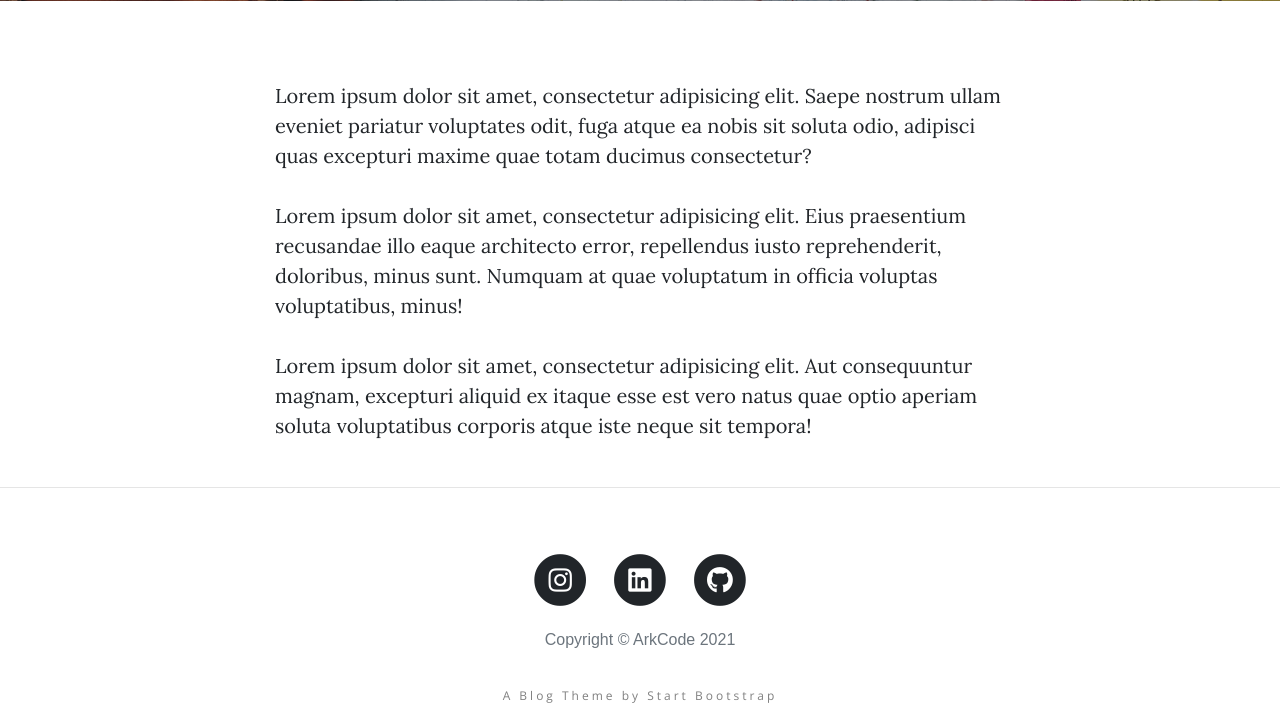
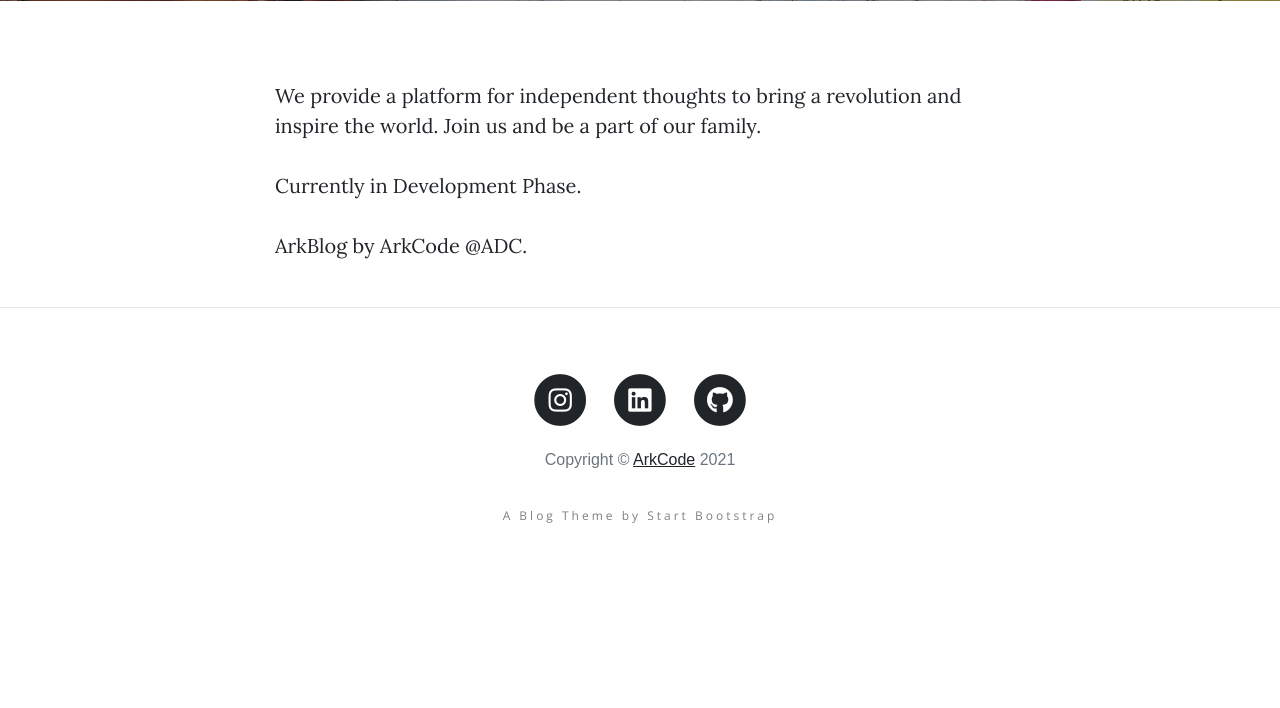
Before and after one commit to Airan19/BlogWebsite, a Flask app: page /about in a window 1280 px wide. Shown: the part 531-1239 px from the top of the page. After the commit the page ends 1054 px from the top, so only its background shows below. Run offline with Flask 2, Linux system fonts and the light colour scheme; some libraries are stand-ins or nearby versions.

Commit message:
UI update

```diff
--- a/day69_blogwithusers/main.py
+++ b/day69_blogwithusers/main.py
@@ -1,3 +1,5 @@
+import json
+
 from flask import Flask, render_template, redirect, url_for, flash, request, abort
 from functools import wraps
 from flask_bootstrap import Bootstrap
@@ -13,6 +15,7 @@ from dotenv import load_dotenv
 import pytz
 import smtplib
 import os
+import random
 
 
 app = Flask(__name__)
@@ -23,7 +26,9 @@ login_manager = LoginManager()
 login_manager.init_app(app)
 load_dotenv('.env')
 
-
+def colors():
+    all_colors = [("#"+''.join([random.choice('0123456789ABCDEF') for j in range(6)])) for i in range(4)]
+    return all_colors
 @login_manager.user_loader
 def load_user(user_id):
     return User.query.get(int(user_id))
@@ -119,7 +124,7 @@ def user_login(f):
 @app.route('/')
 def get_all_posts():
     posts = BlogPost.query.all()
-    return render_template("index.html", all_posts=posts)
+    return render_template("index.html", all_posts=posts, c=colors())
 
 
 @app.route('/register', methods=['GET', 'POST'])
@@ -146,7 +151,7 @@ def register():
         login_user(new_user)
         return redirect(url_for('get_all_posts'))
 
-    return render_template("register.html", form=form)
+    return render_template("register.html", form=form, c=colors())
 
 
 @app.route('/login', methods=['GET','POST'])
@@ -167,7 +172,7 @@ def login():
             flash('The email does not exist, please try again.')
             return redirect(url_for('login'))
 
-    return render_template("login.html", form=form)
+    return render_template("login.html", form=form, c=colors())
 
 
 @app.route('/logout')
@@ -200,12 +205,12 @@ def show_post(post_id):
             flash('You need to login or register to comment.')
             return redirect(url_for('login'))
 
-    return render_template("post.html", post=requested_post, form=form, comments=Comment.query.filter_by(post_id=post_id).all(), avatar=gravatar)
+    return render_template("post.html", post=requested_post, form=form, comments=Comment.query.filter_by(post_id=post_id).all(), avatar=gravatar, c=colors())
 
 
 @app.route("/about")
 def about():
-    return render_template("about.html")
+    return render_template("about.html", c=colors())
 
 
 saved_message = ''
@@ -235,7 +240,7 @@ def contact():
             )
 
         return render_template("contact.html", posted=True)
-    return render_template("contact.html")
+    return render_template("contact.html", c=colors())
 
 
 @app.route("/new-post", methods=['GET', 'POST'])
@@ -256,7 +261,7 @@ def add_new_post():
         db.session.add(new_post)
         db.session.commit()
         return redirect(url_for("get_all_posts"))
-    return render_template("make-post.html", form=form)
+    return render_template("make-post.html", form=form, c=colors())
 
 
 @app.route("/edit-post/<int:post_id>", methods=['GET', 'POST'])
@@ -279,7 +284,7 @@ def edit_post(post_id):
         db.session.commit()
         return redirect(url_for("show_post", post_id=post.id))
 
-    return render_template("make-post.html", form=edit_form)
+    return render_template("make-post.html", form=edit_form, c=colors())
 
 
 @app.route("/delete/<int:post_id>")
@@ -303,7 +308,7 @@ def user_dashboard(name):
         current_user_dashboard = False
         if current_user.name == name:
             current_user_dashboard = True
-        return render_template('dashboard.html', name=name, all_posts=posts, current_user_dashboard=current_user_dashboard)
+        return render_template('dashboard.html', name=name, all_posts=posts, current_user_dashboard=current_user_dashboard, c=colors())
 
 
 if __name__ == "__main__":
--- a/day69_blogwithusers/static/css/clean-blog.css
+++ b/day69_blogwithusers/static/css/clean-blog.css
@@ -11,7 +11,7 @@ body {
 }
 
 p {
-  color: red;
+  color: red !important;
   line-height: 1.5;
   margin: 30px 0;
 }
@@ -484,3 +484,7 @@ footer .copyright {
   font-size: 16px;
   padding: 25px 35px;
 }
+
+p {
+    color: red !important;
+}
--- a/day69_blogwithusers/templates/about.html
+++ b/day69_blogwithusers/templates/about.html
@@ -19,9 +19,9 @@
   <div class="container">
     <div class="row">
       <div class="col-lg-8 col-md-10 mx-auto">
-        <p>Lorem ipsum dolor sit amet, consectetur adipisicing elit. Saepe nostrum ullam eveniet pariatur voluptates odit, fuga atque ea nobis sit soluta odio, adipisci quas excepturi maxime quae totam ducimus consectetur?</p>
-        <p>Lorem ipsum dolor sit amet, consectetur adipisicing elit. Eius praesentium recusandae illo eaque architecto error, repellendus iusto reprehenderit, doloribus, minus sunt. Numquam at quae voluptatum in officia voluptas voluptatibus, minus!</p>
-        <p>Lorem ipsum dolor sit amet, consectetur adipisicing elit. Aut consequuntur magnam, excepturi aliquid ex itaque esse est vero natus quae optio aperiam soluta voluptatibus corporis atque iste neque sit tempora!</p>
+        <p>We provide a platform for independent thoughts to bring a revolution and inspire the world. Join us and be a part of our family.</p>
+        <p>Currently in Development Phase.</p>
+        <p>ArkBlog by ArkCode @ADC.</p>
       </div>
     </div>
   </div>
--- a/day69_blogwithusers/templates/contact.html
+++ b/day69_blogwithusers/templates/contact.html
@@ -1,7 +1,7 @@
 {% include "header.html" %}
 
   <!-- Page Header -->
-  <header class="masthead" style="background-image: url('{{ url_for('static', filename='img/contact-bg.jpg')}}')">
+  <header class="masthead" style="background-image: url('https://images.unsplash.com/photo-1611330336123-9d2be2741fda?ixid=MnwxMjA3fDB8MHxwaG90by1wYWdlfHx8fGVufDB8fHx8&ixlib=rb-1.2.1&auto=format&fit=crop&w=750&q=80'), url('{{ url_for('static', filename='img/contact-bg.jpg')}}') ;">
     <div class="overlay"></div>
     <div class="container">
       <div class="row">
--- a/day69_blogwithusers/templates/footer.html
+++ b/day69_blogwithusers/templates/footer.html
@@ -32,7 +32,7 @@
             </li>
           </ul>
           <div style="text-align:center; font-weight: 400; color:grey;
-                       font-size: 16px; font-family:sans-serif; line-height: 4;" class="small text-center text-muted">Copyright &copy; ArkCode 2021</div>
+                       font-size: 16px; font-family:sans-serif; line-height: 4;" class="small text-center text-muted">Copyright &copy; <a  style="text-decoration:underline;" href="https://arkcode.studio/">ArkCode</a> 2021</div>
            <h4 style="text-align:center; font-weight: 400; color:grey; letter-spacing: 3px;
                        font-size: 12px; line-height: 4;" >A Blog Theme by Start Bootstrap</h4>
         </div>
--- a/day69_blogwithusers/templates/header.html
+++ b/day69_blogwithusers/templates/header.html
@@ -2,7 +2,6 @@
 <html lang="en">
 
 <head>
-
   <meta charset="utf-8">
   <meta name="viewport" content="width=device-width, initial-scale=1, shrink-to-fit=no">
   <meta name="description" content="">
@@ -28,7 +27,15 @@
 
   <!-- Custom styles for this template -->
   <link href="{{ url_for('static', filename='css/clean-blog.min.css')}}" rel="stylesheet">
-
+  <style>
+    #username {
+background: #3B0000;
+background: -webkit-linear-gradient(to right, #3B0000 0%, #FF0000 25%, #FF95C5 50%, #FFF6CD 100%);
+background: -moz-linear-gradient(to right, #3B0000 0%, #FF0000 25%, #FF95C5 50%, #FFF6CD 100%);
+background: linear-gradient(to right, #112031 0%, {{c[0]}} 25%, {{c[1]}} 50%, {{c[2]}} 75%, {{c[3]}} 100%);
+-webkit-background-clip: text;
+-webkit-text-fill-color: transparent;    }
+  </style>
 </head>
 
 <body>
```
Also changed, not shown: day69_blogwithusers/templates/make-post.html (+6 -2 lines).
